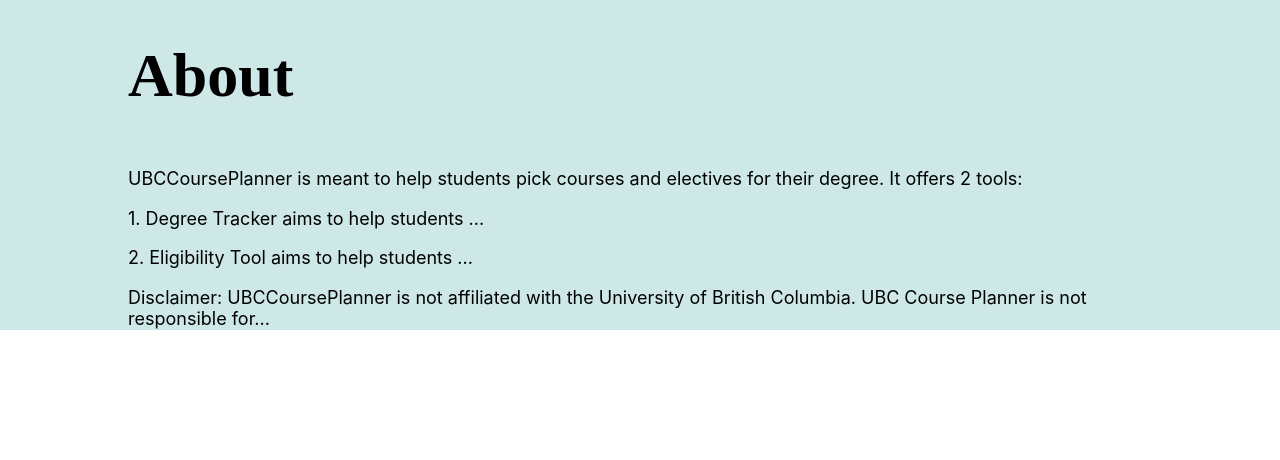
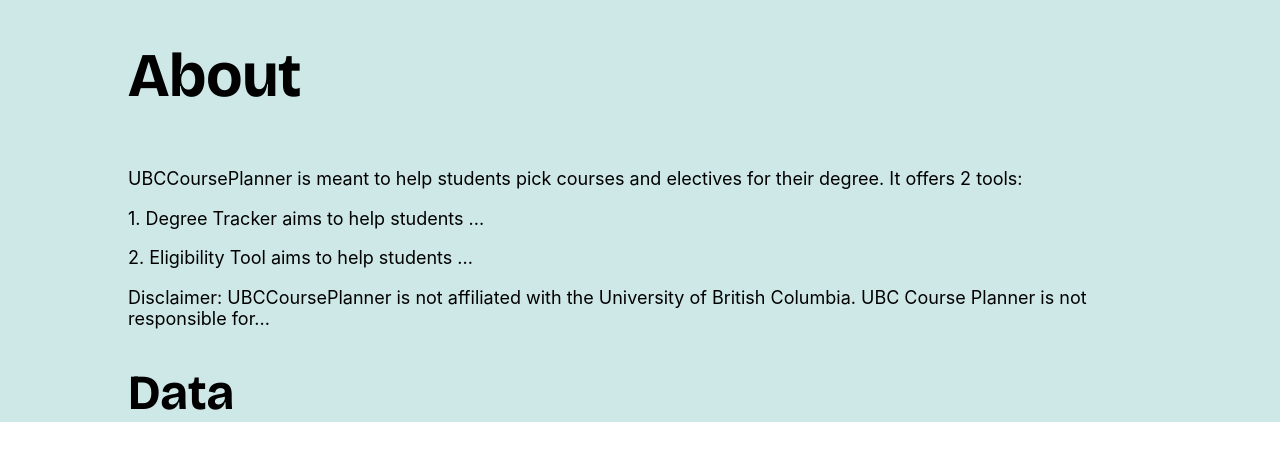
Before and after one commit to Wendi-WL/course-planner, a React (Create React App) app in the folder frontend/: page / in a window 1280 px wide. Shown: the top 460 px of the page. Built offline with nearby package versions, Linux system fonts and the light colour scheme.

Commit message:
Added header2 and font family for headers

```diff
--- a/frontend/public/index.html
+++ b/frontend/public/index.html
@@ -3,6 +3,9 @@
   <head>
     <meta charset="utf-8" />
     <link rel="icon" href="%PUBLIC_URL%/favicon.ico" />
+    <link rel="preconnect" href="https://fonts.googleapis.com">
+    <link rel="preconnect" href="https://fonts.gstatic.com" crossorigin>
+    <link href="https://fonts.googleapis.com/css2?family=Bricolage+Grotesque:opsz,wght@12..96,200..800&display=swap" rel="stylesheet">
     <meta name="viewport" content="width=device-width, initial-scale=1" />
     <meta name="theme-color" content="#000000" />
     <meta
--- a/frontend/src/App.css
+++ b/frontend/src/App.css
@@ -55,6 +55,12 @@
   color: black;
 }
 
+.Page h1 {
+  font-family: Bricolage Grotesque;
+  font-size: 49px;
+  font-weight: 700;
+}
+
 .Page p {
   font-family: Inter;
   font-size: 18px;
--- a/frontend/src/pages/About/About.jsx
+++ b/frontend/src/pages/About/About.jsx
@@ -6,6 +6,8 @@
       <p>1. Degree Tracker aims to help students ... </p>
       <p>2. Eligibility Tool aims to help students ... </p>
       <p>Disclaimer: UBCCoursePlanner is not affiliated with the University of British Columbia. UBC Course Planner is not responsible for...</p>
+
+      <h1>Data</h1>
     </div>
   )
 }
```
